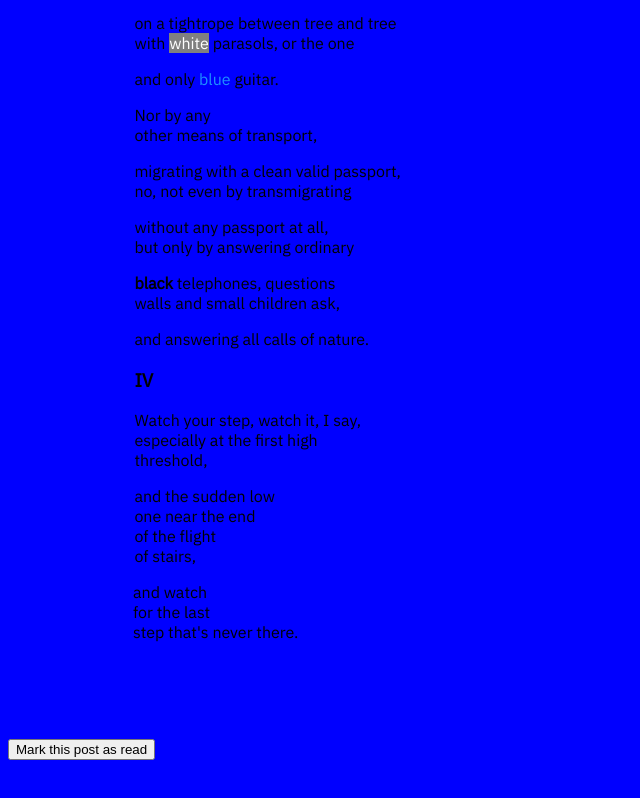
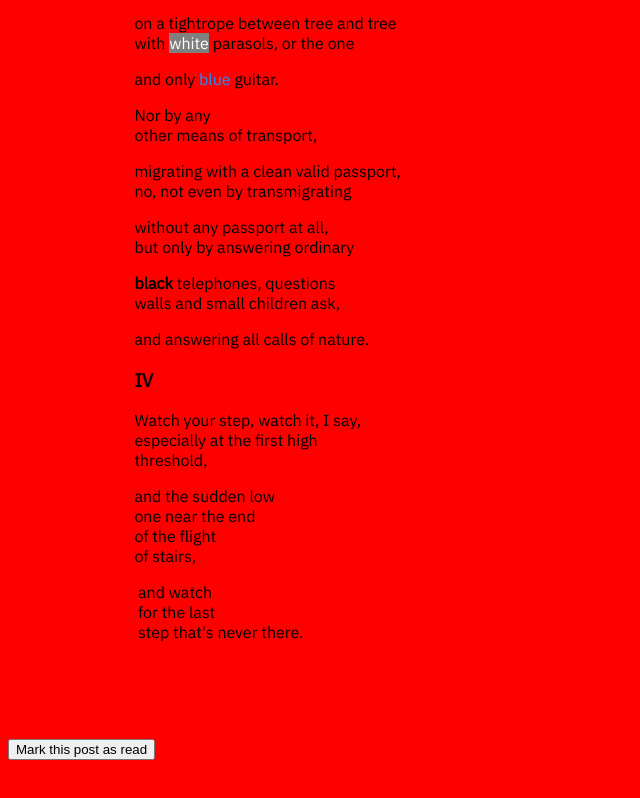
Before and after one commit to andrewdeitch88/andrewdeitch88.github.io, a plain HTML site: page index.html in a window 1280 px wide. Shown: the part 1107-1905 px from the top of the page, without its empty margins (0-640 px from the left). Drawn offline with Linux system fonts and the light colour scheme.

Commit message:
changed indent and color

```diff
--- a/style.css
+++ b/style.css
@@ -1,3 +1,3 @@
 .tab_dynamic { margin-left: 10%; }
-.tab_static { margin-left: 125px; }
-.background_color { background-color: blue}
+.tab_static { margin-left: 130px; }
+.background_color { background-color: red }
```
